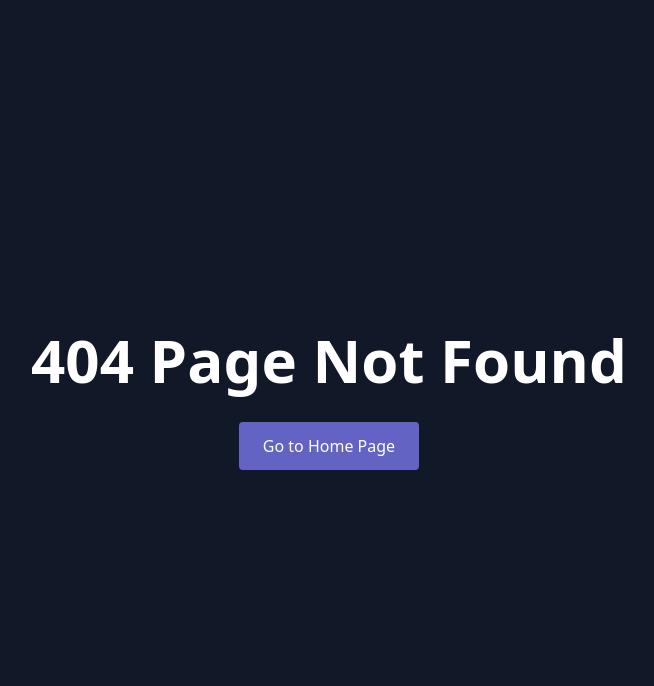
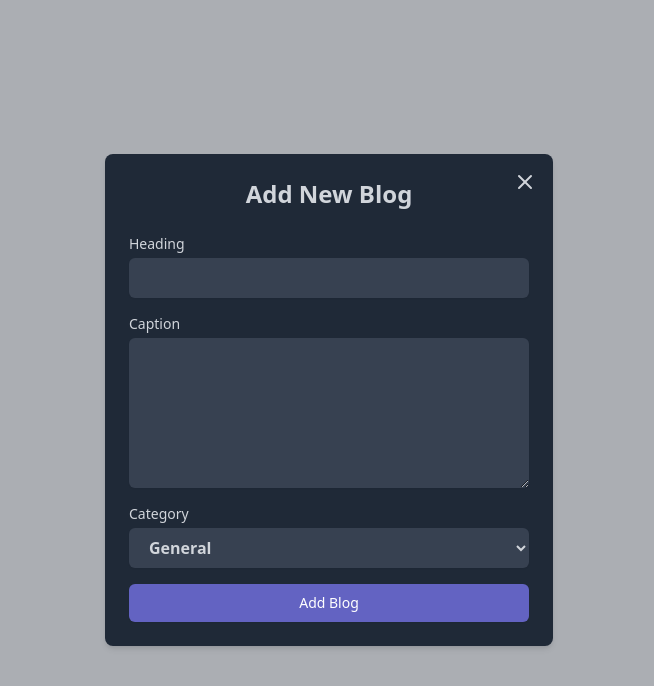
Before and after one commit to Sageyuva/ReactJs_Blog_Website, a React (Create React App) app: page /add in a window 1280 px wide. Before the commit this address had no page. Shown: the top 686 px of the page, without its empty margins (311-965 px from the left). Built offline with nearby package versions, Linux system fonts and the light colour scheme; no server answers.

Commit message:
added add post page fixed time issue in page view added navigation

```diff
--- a/src/App.js
+++ b/src/App.js
@@ -4,6 +4,7 @@ import { Route, Routes } from 'react-router-dom'
 import ProfilePage from './Pages/ProfilePage'
 import { PostView } from './Pages/PostView'
 import ErrorPage from './Pages/ErrorPage'
+import AddBlog from './Components/AddBlog'
 
 const App = () => {
   return (
@@ -11,7 +12,7 @@ const App = () => {
 <Route path="/" element={<HomeScreen />} />
 <Route path="/profile/:id" element={<ProfilePage />} />
   <Route path='/Post/:id' element={ <PostView/> } />
-  <Route path='/*' element={ <ErrorPage/> } />
+  <Route path="/add" element={<AddBlog />} />
 </Routes>
   )
 }
--- /dev/null
+++ b/src/Components/AddBlog.js
@@ -0,0 +1,108 @@
+import axios from "axios";
+import { useEffect, useState } from "react";
+import { useNavigate } from "react-router-dom";
+import { Backdrop, CircularProgress } from '@mui/material';
+import { X } from 'lucide-react';
+
+export default function AddBlog({ onClose }) { // Update to destructure onClose
+  const api_key = process.env.REACT_APP_SERVER_API;
+  const navigate = useNavigate();
+  const [username, setUsername] = useState("");
+  const [userid, setUserid] = useState("");
+  const [heading, setHeading] = useState("");
+  const [caption, setCaption] = useState("");
+  const [tag, setTag] = useState("");
+  const [loading, setLoading] = useState(false);
+
+  const handleSubmit = async (e) => {
+    e.preventDefault();
+    try {
+      setLoading(true);
+      const newPost = await axios.post(`${api_key}/post/addpost`, { username, userid, caption, heading, tag });
+      setLoading(false);
+      alert("Blog Uploaded");
+      navigate("/");
+      window.location.reload()
+    } catch (error) {
+      setLoading(true);
+      alert("Failed to upload blog");
+      setLoading(false);
+      window.location.reload();
+    }
+  };
+
+  useEffect(() => {
+    setUserid(localStorage.getItem('userid'));
+    setUsername(localStorage.getItem('user'));
+  }, []);
+
+  return (
+    <div className="w-[100%] z-50 fixed min-h-screen flex items-center justify-center bg-[#111827] bg-opacity-35 backdrop-blur-sm inset p-4">
+      <Backdrop sx={{ color: '#fff', zIndex: (theme) => theme.zIndex.drawer + 1 }} open={loading}>
+        <CircularProgress color="secondary" />
+      </Backdrop>
+      <div className="w-full max-w-md bg-gray-800 rounded-lg shadow-md overflow-hidden relative">
+        <button
+          className="absolute top-4 right-4 text-gray-300 hover:text-gray-100 focus:outline-none"
+          onClick={onClose} // No additional logic here, just calling onClose
+        >
+          <X size={24} />
+        </button>
+        <div className="p-6 space-y-6">
+          <h2 className="text-2xl font-bold text-center text-gray-300">Add New Blog</h2>
+          <form onSubmit={handleSubmit} className="space-y-4">
+            <div>
+              <label htmlFor="heading" className="block text-sm font-medium text-gray-300">
+                Heading
+              </label>
+              <input
+                value={heading}
+                onChange={(e) => setHeading(e.target.value)}
+                className="mt-1 font-semibold bg-gray-700 px-4 text-gray-300 py-2 block w-full rounded-md border-gray-300 shadow-sm focus:border-[#6363c2] focus:ring focus:ring-[#6363c2] focus:ring-opacity-50"
+                required
+              />
+            </div>
+            <div>
+              <label htmlFor="caption" className="block text-sm font-medium text-gray-300">
+                Caption
+              </label>
+              <textarea
+                value={caption}
+                onChange={(e) => setCaption(e.target.value)}
+                rows="3"
+                className="mt-1 block w-full rounded-md h-[150px] font-semibold py-2 bg-gray-700 px-4 text-gray-300 border-gray-300 shadow-sm focus:border-[#6363c2] focus:ring focus:ring-[#6363c2] focus:ring-opacity-50"
+                required
+              ></textarea>
+            </div>
+            <div>
+              <label htmlFor="category" className="block text-sm font-medium text-gray-300">
+                Category
+              </label>
+              <select
+                value={tag}
+                onChange={(e) => setTag(e.target.value)}
+                id="category"
+                name="category"
+                className="mt-1 block w-full rounded-md font-semibold bg-gray-700 px-4 text-gray-300 py-2 border-gray-300 shadow-sm focus:border-[#6363c2] focus:ring focus:ring-[#6363c2] focus:ring-opacity-50"
+                defaultValue="general"
+              >
+                <option value="general">General</option>
+                <option value="education">Education</option>
+                <option value="politics">Politics</option>
+                <option value="sports">Sports</option>
+                <option value="technology">Technology</option>
+                <option value="business">Business</option>
+              </select>
+            </div>
+            <button
+              type="submit"
+              className="w-full py-2 px-4 border border-transparent rounded-md shadow-sm text-sm font-medium text-white bg-[#6363c2] hover:bg-[#5252a3] focus:outline-none focus:ring-2 focus:ring-offset-2 focus:ring-[#6363c2]"
+            >
+              Add Blog
+            </button>
+          </form>
+        </div>
+      </div>
+    </div>
+  );
+}
--- a/src/Pages/HomePage.js
+++ b/src/Pages/HomePage.js
@@ -1,19 +1,23 @@
 'use client'
 
 import { useState, useEffect } from 'react'
-import { LogOut, Search, Menu, X, Home, User, PenSquare, Users, Settings } from 'lucide-react'
+import { LogOut, Search, Menu, X, User, PenSquare, Users } from 'lucide-react'
 import { LoginPage } from '../Components/LoginPage'
 import axios from 'axios'
 import { Backdrop, CircularProgress } from '@mui/material'
 import PostCard from '../Components/PostCard'
+import { useNavigate } from 'react-router-dom'
+import AddBlog from '../Components/AddBlog'
 
 export default function HomeScreen() {
+  const navigate = useNavigate()
   const api_key = process.env.REACT_APP_SERVER_API
   const [isMenuOpen, setIsMenuOpen] = useState(false)
   const [isLoggedIn, setIsLoggedIn] = useState(false)
   const [loginForm, setLoginForm] = useState(false)
   const [allBlogs, setAllBlogs] = useState([])
   const [Loading, setLoading] = useState(true)
+  const [addVlog, setaddVlog] = useState(false)
 
   const toggleMenu = () => setIsMenuOpen(!isMenuOpen)
 
@@ -34,12 +38,17 @@ export default function HomeScreen() {
     window.location.reload()
   }
 
+  const handleProfile = () => {
+    const id = localStorage.getItem('userid')
+    navigate(`/profile/${id}`)
+  }
   const menuItems = [
-    { icon: Home, text: 'Home' },
-    { icon: User, text: 'Profile' },
+    { icon: User, text: 'Profile' , onClick : handleProfile },
     { icon: Users, text: 'All Users' },
     { icon: LogOut, text: 'Logout', onClick: handleLogOut },
   ]
+
+
 
   useEffect(() => {
     fetchData()
@@ -58,6 +67,7 @@ export default function HomeScreen() {
         <CircularProgress color="secondary" />
       </Backdrop>
       {loginForm && <LoginPage onClose={() => setLoginForm(false)} />}
+      {addVlog && <AddBlog  onClose={() => setaddVlog(false)} />  }
       <div className="bg-[#f4f4f4] dark:bg-[#111827] text-gray-900 dark:text-white">
         {/* Header */}
         <header className="sticky top-0 z-20 bg-white dark:bg-[#111827] shadow-md">
@@ -162,7 +172,7 @@ export default function HomeScreen() {
 
         {/* New Post Button */}
         {isLoggedIn && (
-          <button className="font-semibold fixed right-6 bottom-6 z-50 bg-[#6363c2] hover:bg-[#5252a3] text-white px-4 py-2 rounded-full shadow-lg transition duration-300 ease-in-out transform hover:scale-110 flex items-center space-x-2">
+          <button onClick={() => setaddVlog(true)} className="font-semibold fixed right-6 bottom-6 z-50 bg-[#6363c2] hover:bg-[#5252a3] text-white px-4 py-2 rounded-full shadow-lg transition duration-300 ease-in-out transform hover:scale-110 flex items-center space-x-2">
             <PenSquare className="w-5 h-5" />
             <span>New post</span>
           </button>
--- a/src/Pages/PostView.js
+++ b/src/Pages/PostView.js
@@ -62,9 +62,10 @@ export const PostView = () => {
           <User size={16} className="mr-2" />
           <span className="mr-4">{author}</span>
           <Clock size={16} className="mr-2" />
-          <time >
-         {time}
-          </time>
+          <span>
+  {time?.slice(0, 10)} {Number(time?.charAt(12))+5}{time?.slice(13,16)}
+</span>
+
         </div>
 
         <div className="text-gray-300 mb-6 leading-relaxed space-y-4">
```
